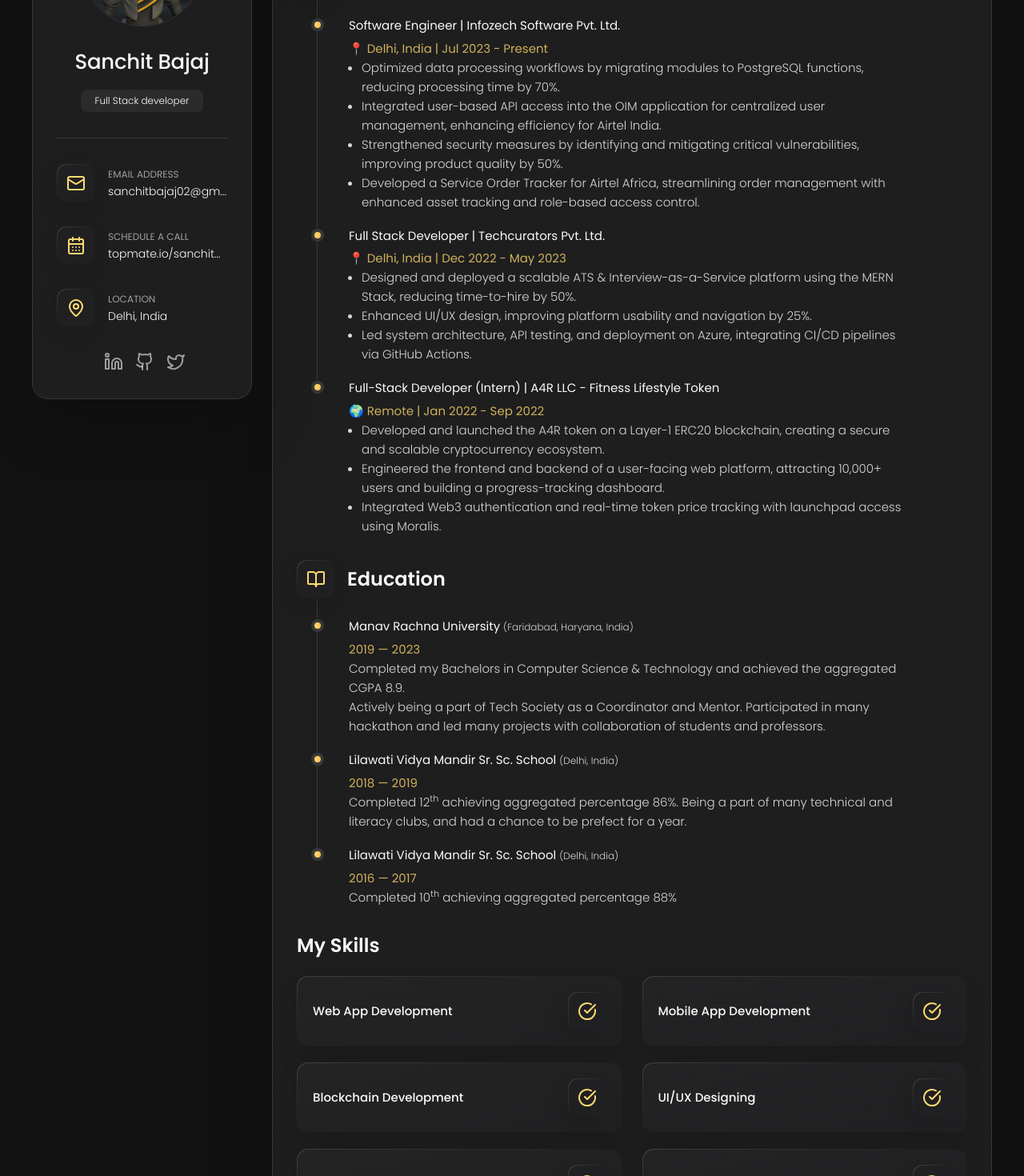
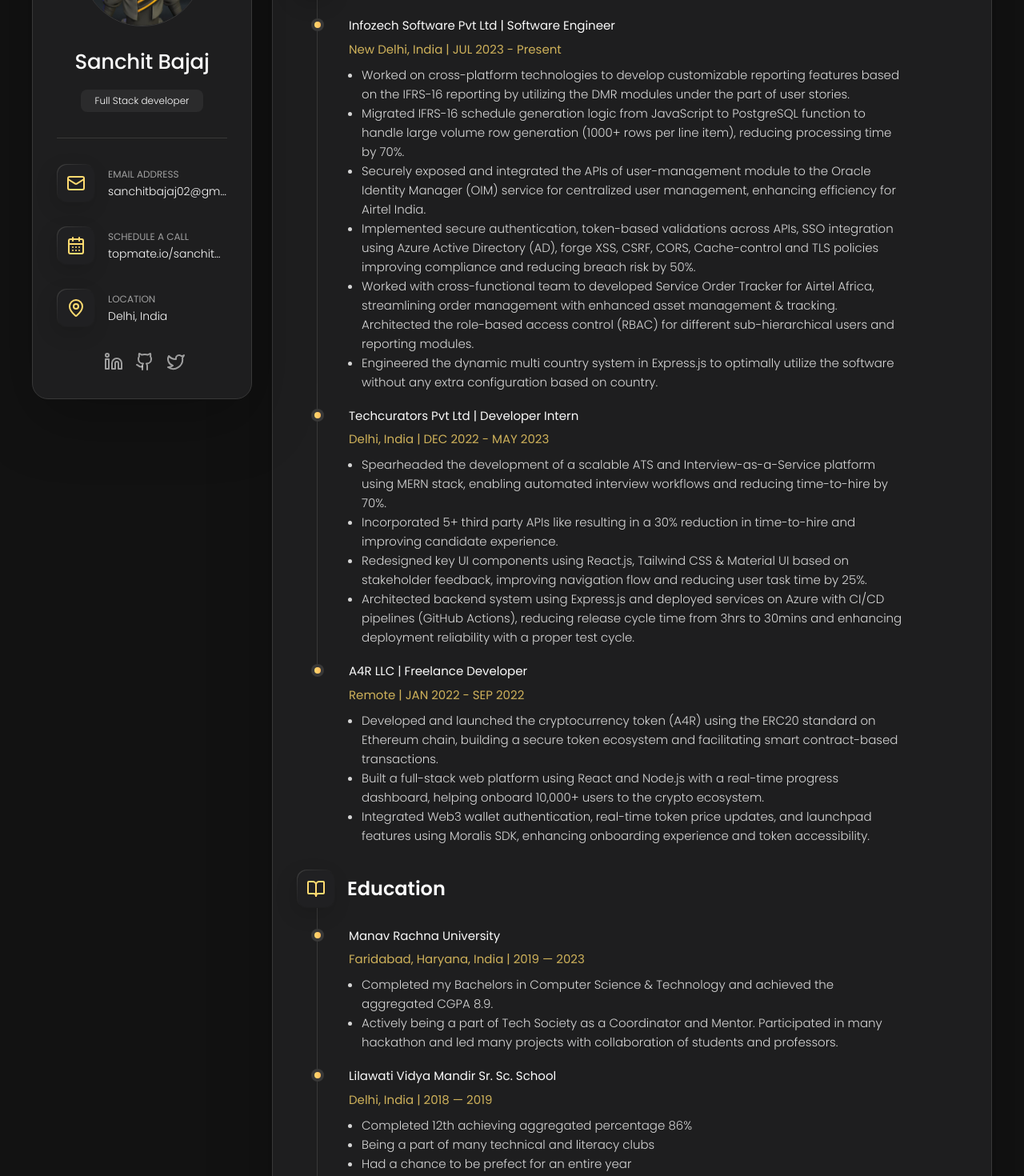
Before and after one commit to Sanchitbajaj02/Sanchitbajaj02.github.io, a Next.js app: page /resume in a window 1280 px wide. Shown: the part 240-1710 px from the top of the page at 80% size. Built offline with nearby package versions, Linux system fonts and the light colour scheme.

Commit message:
update package and streamline resume section

```diff
--- a/src/app/resume/page.tsx
+++ b/src/app/resume/page.tsx
@@ -2,27 +2,12 @@
 import type { Metadata } from "next";
 import { skills } from "@/static/skillItems";
 import { SkillItem } from "@/types";
+import { workExperienceTimeline } from "@/static/workExperienceTimeline";
+import { studyTimeline } from "@/static/studyTimeline";
 
 export const metadata: Metadata = {
   title: "Resume - Sanchit Bajaj",
 };
-
-// const SkillBadge = ({ skill }: { skill: SkillItem }) => {
-//   return (
-//     <li className="skills-item">
-//       <div className="title-wrapper">
-//         <h5 className="h5">{skill.skillName}</h5>
-//         <data value={skill.percentage}>{skill.percentage}</data>
-//       </div>
-//       <div className="skill-progress-bg">
-//         <div
-//           className="skill-progress-fill"
-//           style={{ width: skill.percentage }}
-//         ></div>
-//       </div>
-//     </li>
-//   );
-// };
 
 const SkillChip = ({ skill }: { skill: SkillItem }) => {
   return (
@@ -255,90 +240,26 @@
         </div>
 
         <ol className="timeline-list">
-          <li className="timeline-item">
-            <h4 className="h4 timeline-item-title">
-              Software Engineer | Infozech Software Pvt. Ltd.
-            </h4>
+          {workExperienceTimeline.map((timeline, idx) => {
+            return (
+              <li className="timeline-item" key={idx}>
+                <h4 className="h4 timeline-item-title">{timeline.title}</h4>
 
-            <span>📍 Delhi, India | Jul 2023 - Present</span>
-
-            <ul className="timeline-text pl-4">
-              <li className="list-disc">
-                Optimized data processing workflows by migrating modules to
-                PostgreSQL functions, reducing processing time by 70%.
+                <span className="my-2">
+                  {timeline.location} | {timeline.year}
+                </span>
+                <ul className="timeline-text pl-4">
+                  {timeline.timelineItems.map((item, i) => {
+                    return (
+                      <li className="list-disc" key={i}>
+                        {item}
+                      </li>
+                    );
+                  })}
+                </ul>
               </li>
-              <li className="list-disc">
-                Integrated user-based API access into the OIM application for
-                centralized user management, enhancing efficiency for Airtel
-                India.
-              </li>
-              <li className="list-disc">
-                Strengthened security measures by identifying and mitigating
-                critical vulnerabilities, improving product quality by 50%.
-              </li>
-              <li className="list-disc">
-                Developed a Service Order Tracker for Airtel Africa,
-                streamlining order management with enhanced asset tracking and
-                role-based access control.
-              </li>
-            </ul>
-          </li>
-
-          <li className="timeline-item">
-            <h4 className="h4 timeline-item-title">
-              Full Stack Developer | Techcurators Pvt. Ltd.
-            </h4>
-
-            <span>📍 Delhi, India | Dec 2022 - May 2023</span>
-
-            {/* <p className="timeline-text">
-              Nemo enims ipsam voluptatem, blanditiis praesentium voluptum
-              delenit atque corrupti, quos dolores et quas molestias exceptur.
-            </p> */}
-            <ul className="timeline-text pl-4">
-              <li className="list-disc">
-                Designed and deployed a scalable ATS & Interview-as-a-Service
-                platform using the MERN Stack, reducing time-to-hire by 50%.
-              </li>
-              <li className="list-disc">
-                Enhanced UI/UX design, improving platform usability and
-                navigation by 25%.
-              </li>
-              <li className="list-disc">
-                Led system architecture, API testing, and deployment on Azure,
-                integrating CI/CD pipelines via GitHub Actions.
-              </li>
-            </ul>
-          </li>
-
-          <li className="timeline-item">
-            <h4 className="h4 timeline-item-title">
-              Full-Stack Developer (Intern) | A4R LLC - Fitness Lifestyle Token
-            </h4>
-
-            <span>🌍 Remote | Jan 2022 - Sep 2022</span>
-
-            {/* <p className="timeline-text">
-              Nemo enims ipsam voluptatem, blanditiis praesentium voluptum
-              delenit atque corrupti, quos dolores et quas molestias exceptur.
-            </p> */}
-            <ul className="timeline-text pl-4">
-              <li className="list-disc">
-                Developed and launched the A4R token on a Layer-1 ERC20
-                blockchain, creating a secure and scalable cryptocurrency
-                ecosystem.
-              </li>
-              <li className="list-disc">
-                Engineered the frontend and backend of a user-facing web
-                platform, attracting 10,000+ users and building a
-                progress-tracking dashboard.
-              </li>
-              <li className="list-disc">
-                Integrated Web3 authentication and real-time token price
-                tracking with launchpad access using Moralis.
-              </li>
-            </ul>
-          </li>
+            );
+          })}
         </ol>
       </section>
 
@@ -352,54 +273,26 @@
         </div>
 
         <ol className="timeline-list">
-          <li className="timeline-item">
-            <h4 className="h4 timeline-item-title">
-              Manav Rachna University{" "}
-              <small className="timeline-text">
-                (Faridabad, Haryana, India)
-              </small>
-            </h4>
+          {studyTimeline.map((timeline, idx) => {
+            return (
+              <li className="timeline-item" key={idx}>
+                <h4 className="h4 timeline-item-title">{timeline.title}</h4>
 
-            <span>2019 — 2023</span>
-
-            <p className="timeline-text">
-              Completed my Bachelors in Computer Science & Technology and
-              achieved the aggregated CGPA 8.9.
-              <br />
-              Actively being a part of Tech Society as a Coordinator and Mentor.
-              Participated in many hackathon and led many projects with
-              collaboration of students and professors.
-            </p>
-          </li>
-
-          <li className="timeline-item">
-            <h4 className="h4 timeline-item-title">
-              Lilawati Vidya Mandir Sr. Sc. School{" "}
-              <small className="timeline-text">(Delhi, India)</small>
-            </h4>
-
-            <span>2018 — 2019</span>
-
-            <p className="timeline-text">
-              Completed 12<sup>th</sup> achieving aggregated percentage
-              86%. Being a part of many technical and literacy clubs, and had a
-              chance to be prefect for a year.
-            </p>
-          </li>
-
-          <li className="timeline-item">
-            <h4 className="h4 timeline-item-title">
-              Lilawati Vidya Mandir Sr. Sc. School{" "}
-              <small className="timeline-text">(Delhi, India)</small>
-            </h4>
-
-            <span>2016 — 2017</span>
-
-            <p className="timeline-text">
-              Completed 10<sup>th</sup> achieving aggregated percentage
-              88%
-            </p>
-          </li>
+                <span className="my-2">
+                  {timeline.location} | {timeline.year}
+                </span>
+                <ul className="timeline-text pl-4">
+                  {timeline.timelineItems.map((item, i) => {
+                    return (
+                      <li className="list-disc" key={i}>
+                        {item}
+                      </li>
+                    );
+                  })}
+                </ul>
+              </li>
+            );
+          })}
         </ol>
       </section>
 
--- /dev/null
+++ b/src/static/studyTimeline.ts
@@ -0,0 +1,32 @@
+import { TimelineItem } from "@/types";
+
+export const studyTimeline: TimelineItem[] = [
+  {
+    title: "Manav Rachna University",
+    location: "Faridabad, Haryana, India",
+    year: "2019 — 2023",
+    timelineItems: [
+      "Completed my Bachelors in Computer Science & Technology and achieved the aggregated CGPA 8.9.",
+      "Actively being a part of Tech Society as a Coordinator and Mentor. Participated in many hackathon and led many projects with collaboration of students and professors.",
+    ],
+  },
+  {
+    title: "Lilawati Vidya Mandir Sr. Sc. School",
+    location: "Delhi, India",
+    year: "2018 — 2019",
+    timelineItems: [
+      "Completed 12th achieving aggregated percentage 86%",
+      "Being a part of many technical and literacy clubs",
+      "Had a chance to be prefect for an entire year",
+    ],
+  },
+  {
+    title: "Lilawati Vidya Mandir Sr. Sc. School",
+    location: "Delhi, India",
+    year: "2016 — 2017",
+    timelineItems: [
+      "Completed 10th achieving aggregated percentage 88%",
+      "Took part in school level events to enhance my interpersonal skills",
+    ],
+  },
+];
--- /dev/null
+++ b/src/static/workExperienceTimeline.ts
@@ -0,0 +1,38 @@
+import { TimelineItem } from "@/types";
+
+export const workExperienceTimeline: TimelineItem[] = [
+  {
+    title: "Infozech Software Pvt Ltd | Software Engineer",
+    location: "New Delhi, India",
+    year: "JUL 2023 - Present",
+    timelineItems: [
+      "Worked on cross-platform technologies to develop customizable reporting features based on the IFRS-16 reporting by utilizing the DMR modules under the part of user stories.",
+      "Migrated IFRS-16 schedule generation logic from JavaScript to PostgreSQL function to handle large volume row generation (1000+ rows per line item), reducing processing time by 70%.",
+      "Securely exposed and integrated the APIs of user-management module to the Oracle Identity Manager (OIM) service for centralized user management, enhancing efficiency for Airtel India.",
+      "Implemented secure authentication, token-based validations across APIs, SSO integration using Azure Active Directory (AD), forge XSS, CSRF, CORS, Cache-control and TLS policies improving compliance and reducing breach risk by 50%.",
+      "Worked with cross-functional team to developed Service Order Tracker for Airtel Africa, streamlining order management with enhanced asset management & tracking. Architected the role-based access control (RBAC) for different sub-hierarchical users and reporting modules.",
+      "Engineered the dynamic multi country system in Express.js to optimally utilize the software without any extra configuration based on country.",
+    ],
+  },
+  {
+    title: "Techcurators Pvt Ltd | Developer intern",
+    location: "Delhi, India",
+    year: "DEC 2022 - MAY 2023",
+    timelineItems: [
+      "Spearheaded the development of a scalable ATS and Interview-as-a-Service platform using MERN stack, enabling automated interview workflows and reducing time-to-hire by 70%.",
+      "Incorporated 5+ third party APIs like resulting in a 30% reduction in time-to-hire and improving candidate experience.",
+      "Redesigned key UI components using React.js, Tailwind CSS & Material UI based on stakeholder feedback, improving navigation flow and reducing user task time by 25%.",
+      "Architected backend system using Express.js and deployed services on Azure with CI/CD pipelines (GitHub Actions), reducing release cycle time from 3hrs to 30mins and enhancing deployment reliability with a proper test cycle.",
+    ],
+  },
+  {
+    title: "A4R LLC | Freelance Developer",
+    location: "Remote",
+    year: "JAN 2022 - SEP 2022",
+    timelineItems: [
+      "Developed and launched the cryptocurrency token (A4R) using the ERC20 standard on Ethereum chain, building a secure token ecosystem and facilitating smart contract-based transactions.",
+      "Built a full-stack web platform using React and Node.js with a real-time progress dashboard, helping onboard 10,000+ users to the crypto ecosystem.",
+      "Integrated Web3 wallet authentication, real-time token price updates, and launchpad features using Moralis SDK, enhancing onboarding experience and token accessibility.",
+    ],
+  },
+];
```
Also changed, not shown: package.json (+7 -7 lines), src/types/index.d.ts (+7 -0 lines), 1 other file (tests, documents, lock files or other folders).
